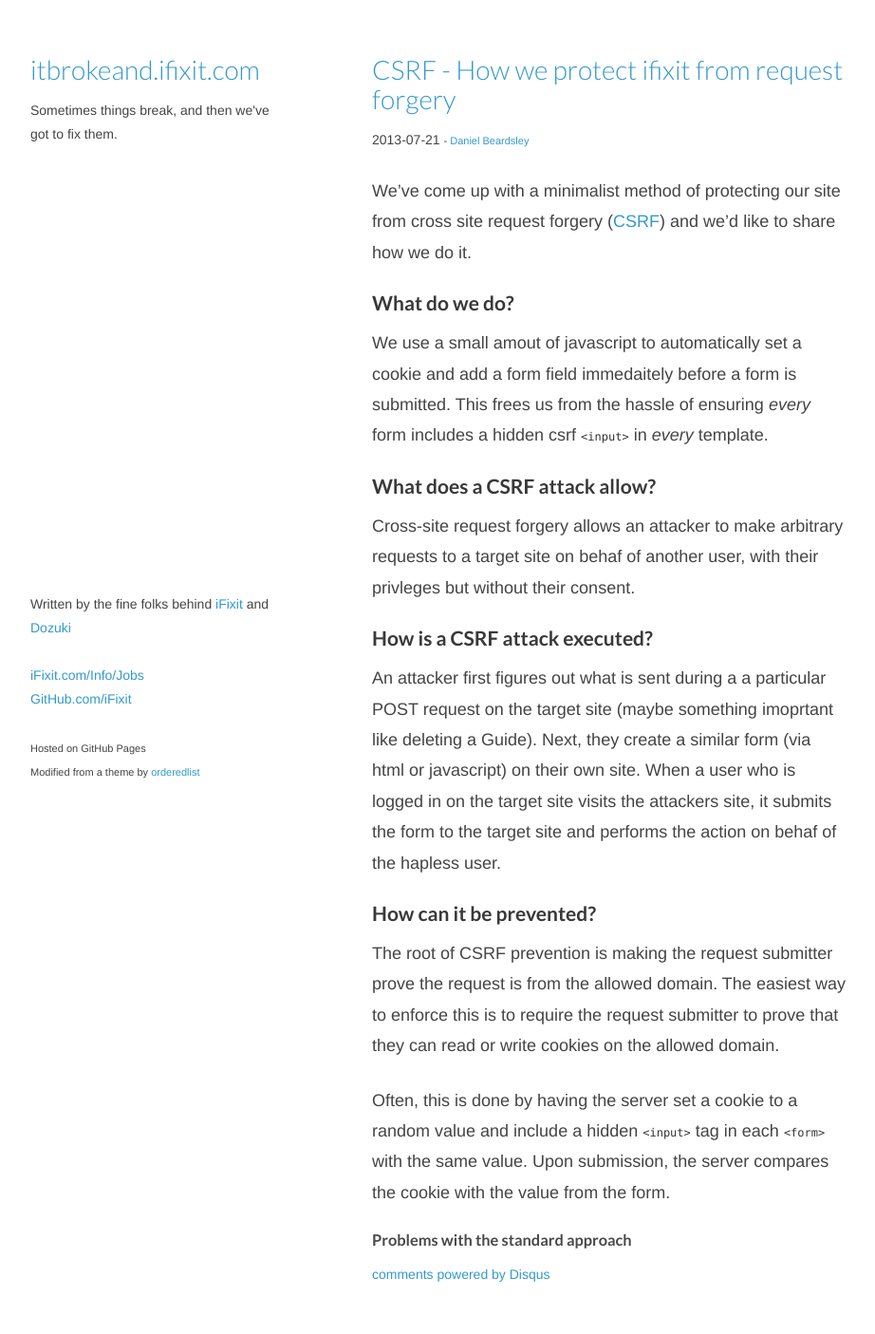
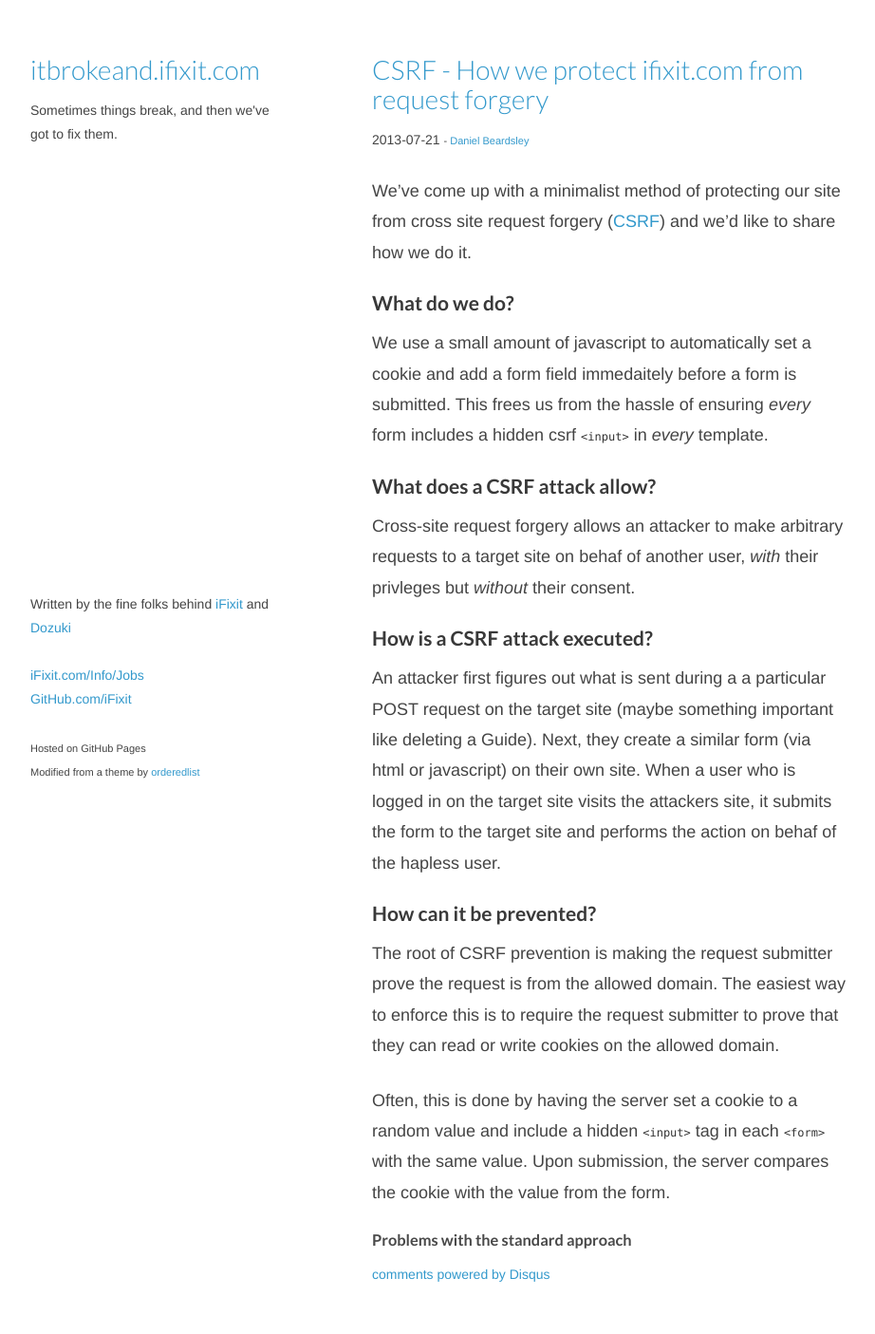
Before and after one commit to iFixit/itbrokeand.ifixit.com, a Jekyll site: the page built from _posts/2013-07-21-csrf-how-we-do-it.md, in a window 1280 px wide. Shown: the whole page at 95% size, without its empty margins (178-1100 px from the left). Built offline with Jekyll 4.4.1, drawn with Linux system fonts in a browser that asks for light colours; Markdown is read by kramdown in place of the engine named in the settings; comment, search, counter and statistics services are not loaded.

Commit message:
Post: CSRF -- small typos

```diff
--- a/_posts/2013-07-21-csrf-how-we-do-it.md
+++ b/_posts/2013-07-21-csrf-how-we-do-it.md
@@ -1,6 +1,6 @@
 ---
 layout: with-comments
-title: "CSRF - How we protect ifixit from request forgery"
+title: "CSRF - How we protect ifixit.com from request forgery"
 author: Daniel Beardsley
 author_url: http://github.com/danielbeardsley
 summary: We've come up with a minimalist method of protecting our site
@@ -12,7 +12,7 @@ protecting our site from cross site request forgery ([CSRF][csrf])
 and we'd like to share how we do it.
 
 ## What do we do?
-We use a small amout of javascript
+We use a small amount of javascript
 to automatically set a cookie and add a form field
 immedaitely before a form is submitted.
 This frees us from the hassle of ensuring *every* form
@@ -22,12 +22,12 @@ includes a hidden csrf `<input>` in *every* template.
 Cross-site request forgery allows an attacker
 to make arbitrary requests to a target site
 on behaf of another user,
-with their privleges but without their consent.
+*with* their privleges but *without* their consent.
 
 ## How is a CSRF attack executed?
 An attacker first figures out what is sent during a
 a particular POST request on the target site
-(maybe something imoprtant like deleting a Guide).
+(maybe something important like deleting a Guide).
 Next, they create a similar form (via html or javascript) on their own site.
 When a user who is logged in on the target site visits the attackers site,
 it submits the form to the target site
```
